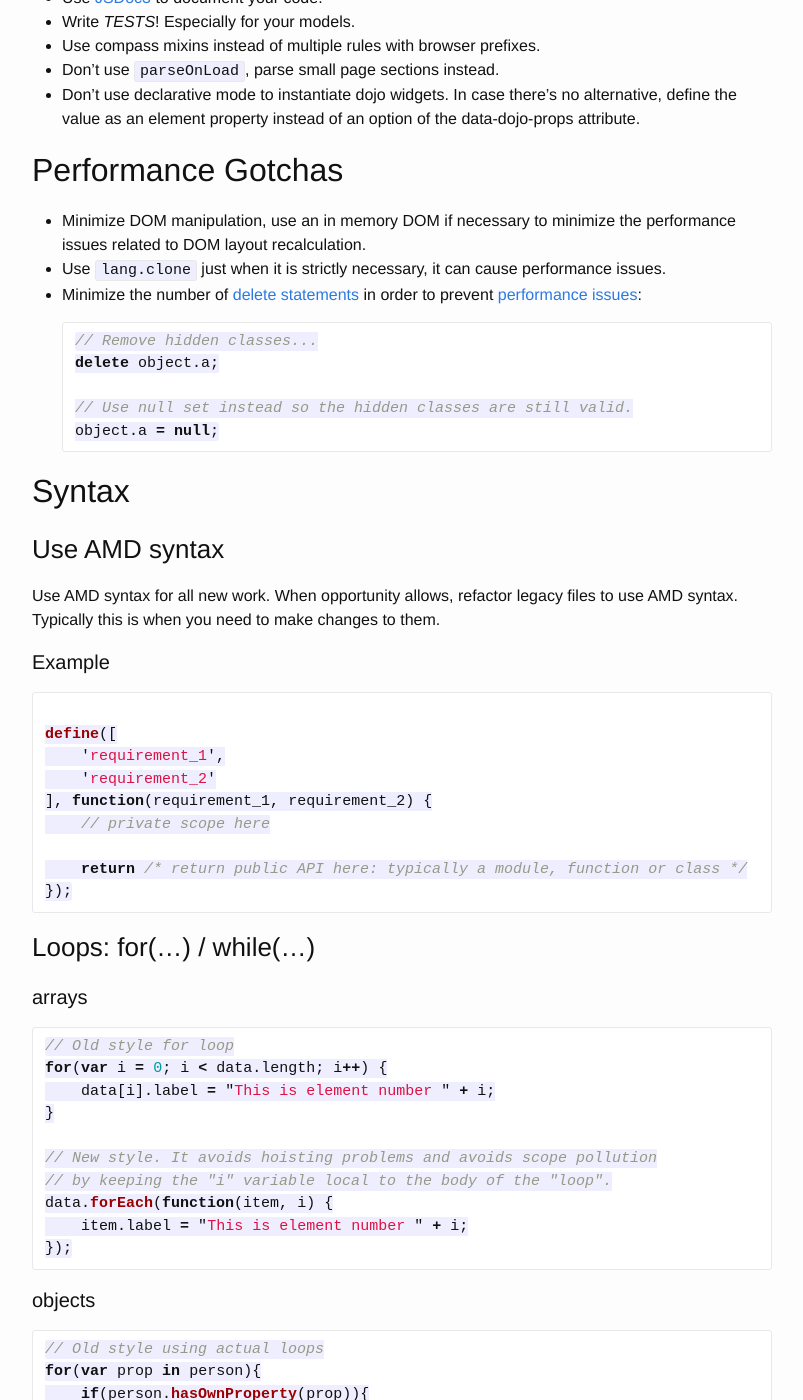
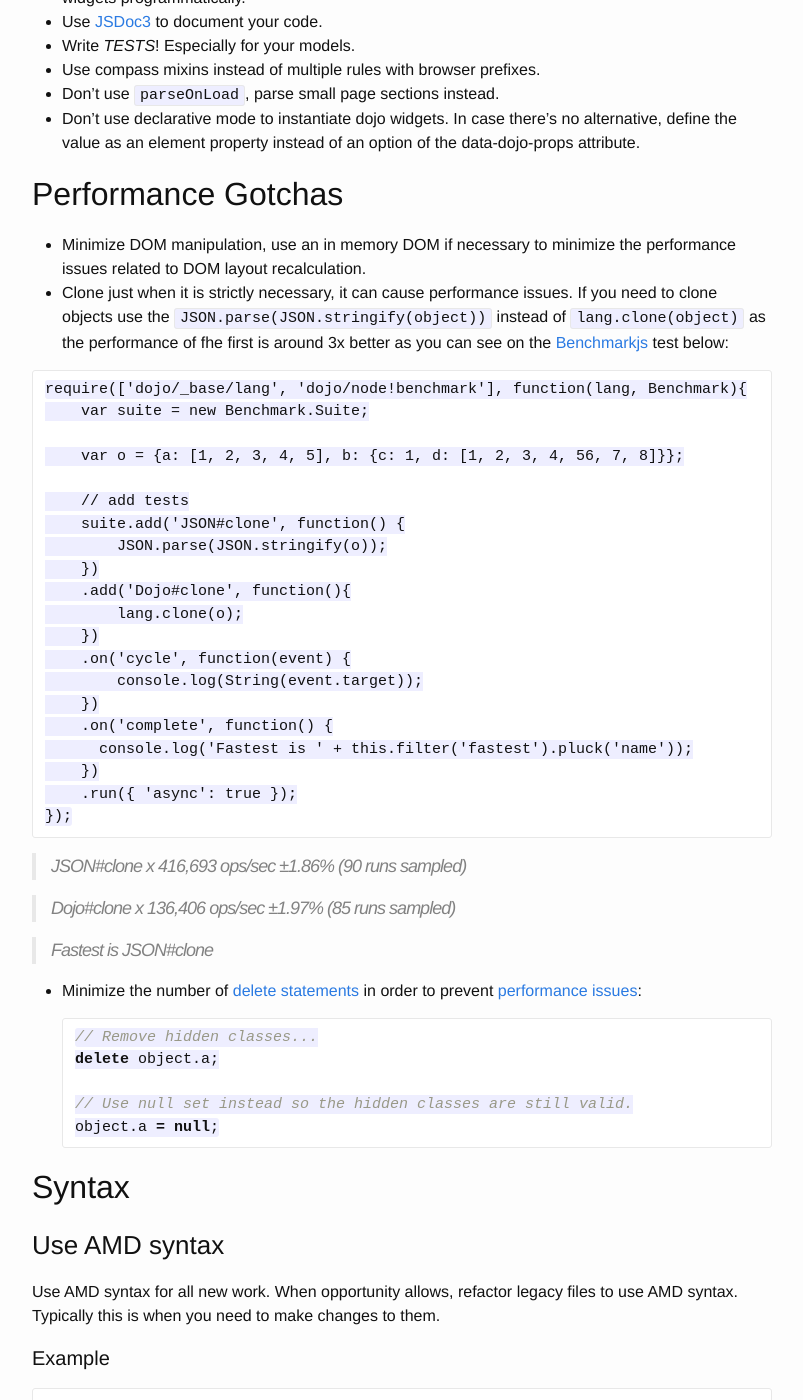
Before and after one commit to fieldaware/style-guide, a Jekyll site: the page built from frontend.md, in a window 1280 px wide and 1400 px high, scrolled down 1788 px. Shown: the whole window, without its empty margins (238-1041 px from the left). Built offline with Jekyll 4.4.1, drawn with Linux system fonts in a browser that asks for light colours; nearby versions of some CDN libraries; Markdown is read by kramdown in place of the engine named in the settings; some of the changed text lies outside the part shown.

Commit message:
Describe new way to clone objects and add benchmark to show why.

````diff
--- a/frontend.md
+++ b/frontend.md
@@ -37,7 +37,36 @@ Memory Management [keynote][memory-management-keynote] and [video][memory-manage
 ## Performance Gotchas
 
 - Minimize DOM manipulation, use an in memory DOM if necessary to minimize the performance issues related to DOM layout recalculation.
-- Use `lang.clone` just when it is strictly necessary, it can cause performance issues.
+- Clone just when it is strictly necessary, it can cause performance issues. If you need to clone objects use the `JSON.parse(JSON.stringify(object))` instead of `lang.clone(object)` as the performance of fhe first is around 3x better as you can see on the [Benchmarkjs](http://benchmarkjs.com/) test below:
+
+```
+require(['dojo/_base/lang', 'dojo/node!benchmark'], function(lang, Benchmark){
+    var suite = new Benchmark.Suite;
+
+    var o = {a: [1, 2, 3, 4, 5], b: {c: 1, d: [1, 2, 3, 4, 56, 7, 8]}};
+
+    // add tests
+    suite.add('JSON#clone', function() {
+        JSON.parse(JSON.stringify(o));
+    })
+    .add('Dojo#clone', function(){
+        lang.clone(o);
+    })
+    .on('cycle', function(event) {
+        console.log(String(event.target));
+    })
+    .on('complete', function() {
+      console.log('Fastest is ' + this.filter('fastest').pluck('name'));
+    })
+    .run({ 'async': true });
+});
+```
+> JSON#clone x 416,693 ops/sec ±1.86% (90 runs sampled)
+
+> Dojo#clone x 136,406 ops/sec ±1.97% (85 runs sampled)
+
+> Fastest is JSON#clone
+
 - Minimize the number of [delete statements][google-v8-optimizations] in order to prevent [performance issues][memory-management-keynote]:
 
   ``` javascript
@@ -406,6 +435,10 @@ the component).
 
 ## ChangeLog
 
+#### 2015.09.2
+
+- Extend clone description on performance gotchas section.
+
 #### 2015.08.13
 
 - Added link to icon list
````
